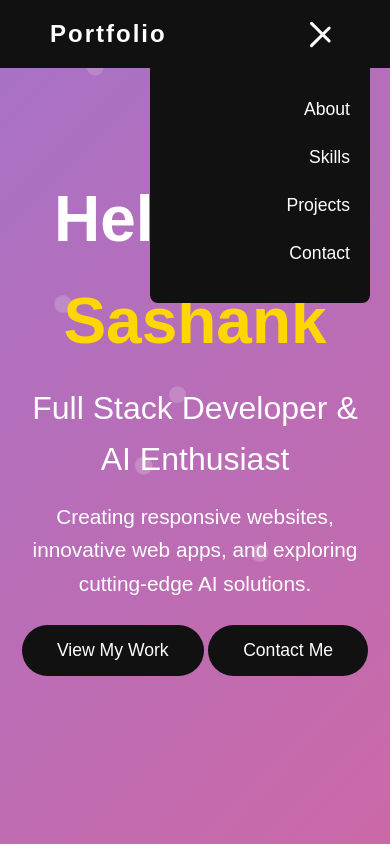
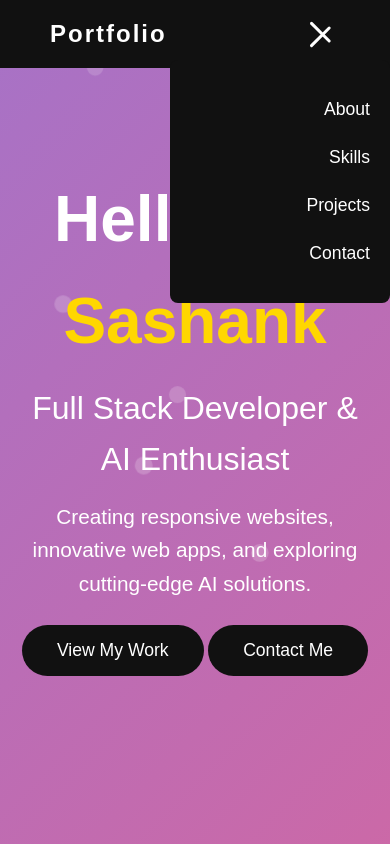
Before and after one commit to sashank-18/portfolio, a plain HTML site: page index.html in a window 390 px wide. Both pictures are taken after a click on the element 326 px from the left and 34 px from the top of the page. Shown: the top 844 px of the page. Drawn offline with Linux system fonts and the light colour scheme.

Commit message:
Updated portfolio design and fixed bugs

```diff
--- a/style.css
+++ b/style.css
@@ -90,7 +90,7 @@ nav ul li a:hover {
 }
 @media (max-width: 768px) {
   nav ul.active {
-    right: 20px;
+    right: 0%;
   }
 }
 
```
